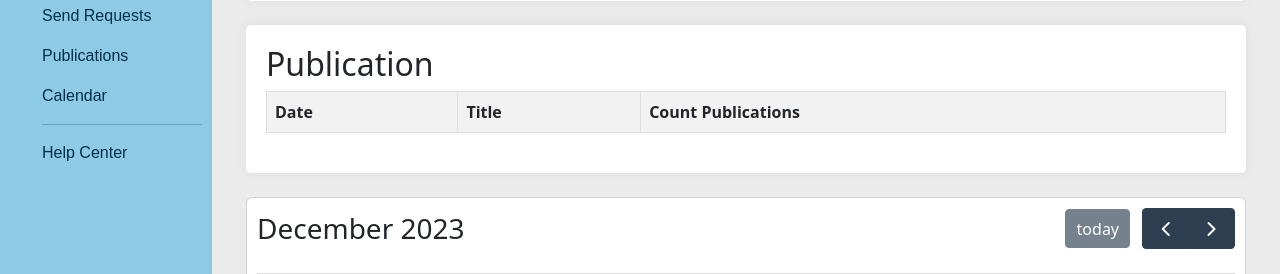
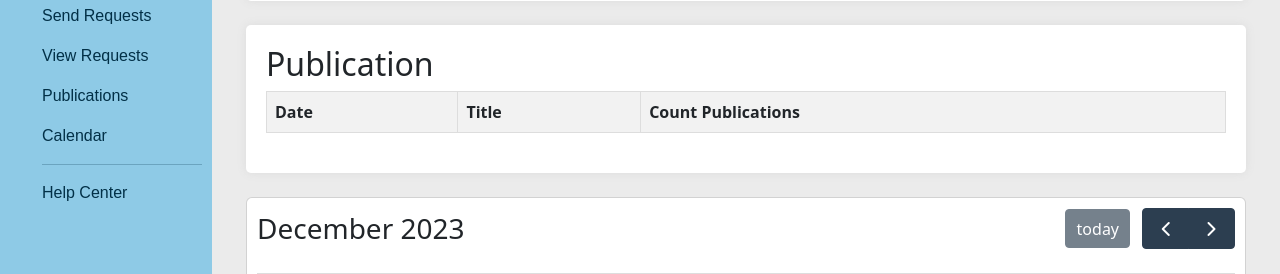
Before and after one commit to YupiByte/HR-Management, a Django app: template src/hr_management/calendar_app/templates/calendar.html in a window 1280 px wide. Shown: the part 327-601 px from the top of the page. Run offline with Django 3.2, Linux system fonts and the light colour scheme; the template is opened without the code that fills it, so the values that code supplies are empty.

Commit message:
Some changes to HTML, NavBar

```diff
--- a/src/hr_management/calendar_app/templates/calendar.html
+++ b/src/hr_management/calendar_app/templates/calendar.html
@@ -51,7 +51,7 @@
                 {% for absence in absence_calendar %}
                 <tr>
                     <td>{{ absence.employee_id }}</td>
-                    <td>{{ absence.start_date|date:"F j, Y" }}</td>
+                    <td>{{ absence.start_date|date:"F j, Y" }} - {{ absence.end_date|date:"F j, Y" }} </td>
                     <!-- <td>{{ absence.absent_counter }}</td> -->
                 </tr>
                 {% endfor %}
--- a/src/hr_management/req_leave/forms.py
+++ b/src/hr_management/req_leave/forms.py
@@ -32,7 +32,6 @@ def days_requested(start, end):
     return total_days - weekend_days
 
 
-# TO-DO: Make immutable fields!
 # Admin page, view requests, can only change status fields.
 # Admin can click on a box, accept or decline which then updates
 # the Request's status field.
--- a/src/hr_management/user/forms.py
+++ b/src/hr_management/user/forms.py
@@ -16,6 +16,9 @@ EMPLOYEE_TYPE = (
     ("Director", "Director"),
     ("Manager", "Manager"),
     ("Administrator", "Administrator"),
+    ('Engineer', 'Engineer'),
+    ('Sales', 'Sales'),
+    ('Other', 'Other')
 )
 
 
--- a/src/hr_management/user/models.py
+++ b/src/hr_management/user/models.py
@@ -52,6 +52,9 @@ class Employee(AbstractBaseUser, PermissionsMixin): # Extend Application's User
          ('Director', 'Director'),
          ('Manager', 'Manager'),
          ('Administrator', 'Administrator'),
+         ('Engineer', 'Engineer'),
+         ('Sales', 'Sales'),
+         ('Other', 'Other')
     )
 
     employee_type = models.CharField(max_length=30, choices=EMPLOYEE_TYPE)
--- a/src/hr_management/user/templates/navbar.html
+++ b/src/hr_management/user/templates/navbar.html
@@ -32,6 +32,9 @@
             <a class="nav-link" href="{% url 'manage_req' %}">Manage Requests</a>
           </p>
           <p class="nav-item">
+            <a class="nav-link" href="{% url 'view_req' %}">View Requests</a>
+          </p>
+          <p class="nav-item">
             <a class="nav-link" href="{% url 'submit_req' %}">Request Days Off</a>
           </p>
           <p class="nav-item">
@@ -55,6 +58,9 @@
             <a class="nav-link" href="{% url 'submit_req' %}">Send Requests</a>
           </p>
           <p class="nav-item">
+            <a class="nav-link" href="{% url 'view_req' %}">View Requests</a>
+          </p>
+          <p class="nav-item">
             <a class="nav-link" href="{% url 'publications' %}">Publications</a>
           </p>
           <p class="nav-item">
```
Also changed, not shown: src/hr_management/req_leave/static/req_leave/request.css (+10 -0 lines).
